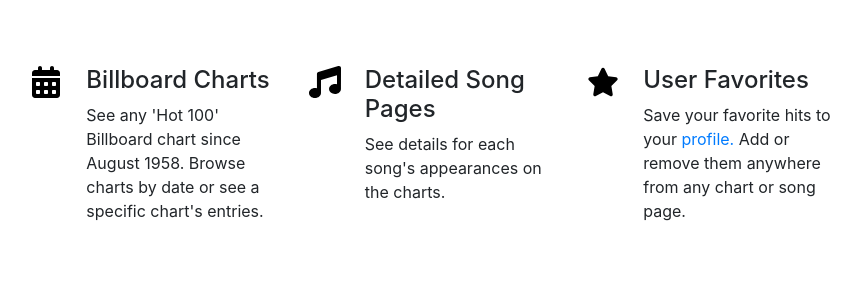
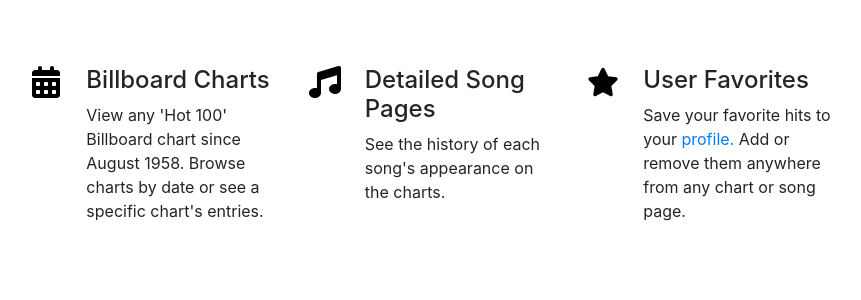
Before and after one commit to dmcconeghy/flashback, a Flask app: page / in a window 1280 px wide. Shown: the part 211-511 px from the top of the page, without its empty margins (207-1068 px from the left). Run offline with Flask 2, Linux system fonts and the light colour scheme; some libraries are stand-ins or nearby versions.

Commit message:
Updates CTA text

```diff
--- a/templates/index.html
+++ b/templates/index.html
@@ -17,7 +17,7 @@
         <!--! Font Awesome Pro 6.0.0 by @fontawesome - https://fontawesome.com License - https://fontawesome.com/license (Commercial License) Copyright 2022 Fonticons, Inc. --><path d="M160 32V64H288V32C288 14.33 302.3 0 320 0C337.7 0 352 14.33 352 32V64H400C426.5 64 448 85.49 448 112V160H0V112C0 85.49 21.49 64 48 64H96V32C96 14.33 110.3 0 128 0C145.7 0 160 14.33 160 32zM0 192H448V464C448 490.5 426.5 512 400 512H48C21.49 512 0 490.5 0 464V192zM64 304C64 312.8 71.16 320 80 320H112C120.8 320 128 312.8 128 304V272C128 263.2 120.8 256 112 256H80C71.16 256 64 263.2 64 272V304zM192 304C192 312.8 199.2 320 208 320H240C248.8 320 256 312.8 256 304V272C256 263.2 248.8 256 240 256H208C199.2 256 192 263.2 192 272V304zM336 256C327.2 256 320 263.2 320 272V304C320 312.8 327.2 320 336 320H368C376.8 320 384 312.8 384 304V272C384 263.2 376.8 256 368 256H336zM64 432C64 440.8 71.16 448 80 448H112C120.8 448 128 440.8 128 432V400C128 391.2 120.8 384 112 384H80C71.16 384 64 391.2 64 400V432zM208 384C199.2 384 192 391.2 192 400V432C192 440.8 199.2 448 208 448H240C248.8 448 256 440.8 256 432V400C256 391.2 248.8 384 240 384H208zM320 432C320 440.8 327.2 448 336 448H368C376.8 448 384 440.8 384 432V400C384 391.2 376.8 384 368 384H336C327.2 384 320 391.2 320 400V432z"/></svg>
         <div>
             <h4 class="fw-bold mb-2">Billboard Charts</h4>
-            <p>See any 'Hot 100' Billboard chart since August 1958.
+            <p>View any 'Hot 100' Billboard chart since August 1958.
                 Browse charts by date or see a specific chart's entries.</p>
 
         </div>
@@ -28,7 +28,7 @@
         <!--! Font Awesome Pro 6.0.0 by @fontawesome - https://fontawesome.com License - https://fontawesome.com/license (Commercial License) Copyright 2022 Fonticons, Inc. --><path d="M511.1 367.1c0 44.18-42.98 80-95.1 80s-95.1-35.82-95.1-79.1c0-44.18 42.98-79.1 95.1-79.1c11.28 0 21.95 1.92 32.01 4.898V148.1L192 224l-.0023 208.1C191.1 476.2 149 512 95.1 512S0 476.2 0 432c0-44.18 42.98-79.1 95.1-79.1c11.28 0 21.95 1.92 32 4.898V126.5c0-12.97 10.06-26.63 22.41-30.52l319.1-94.49C472.1 .6615 477.3 0 480 0c17.66 0 31.97 14.34 32 31.99L511.1 367.1z"/></svg>
         <div>
             <h4 class="fw-bold mb-2">Detailed Song Pages</h4>
-            <p>See details for each song's appearances on the
+            <p>See the history of each song's appearance on the
                 charts.</p>
 
         </div>
```
